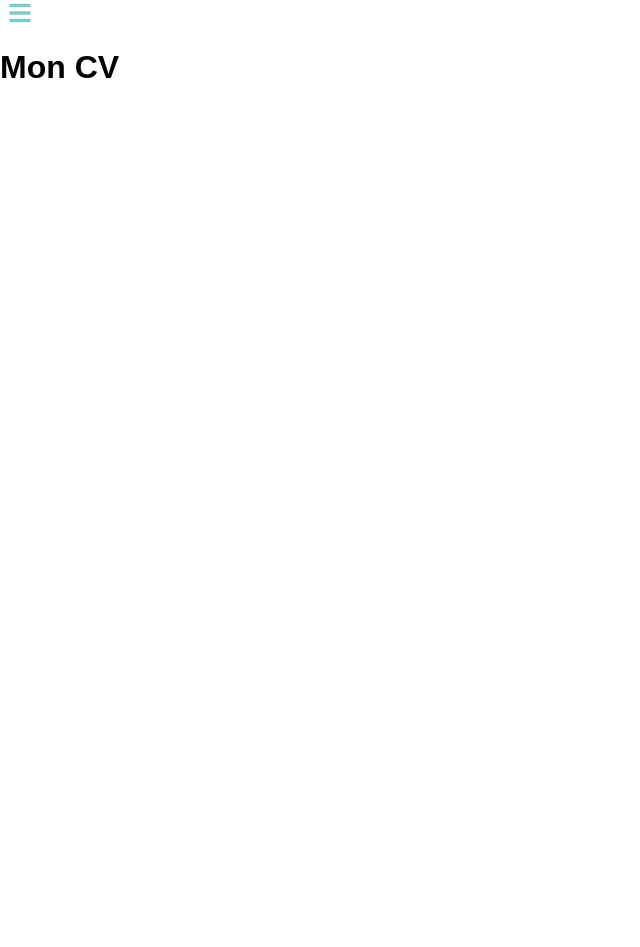
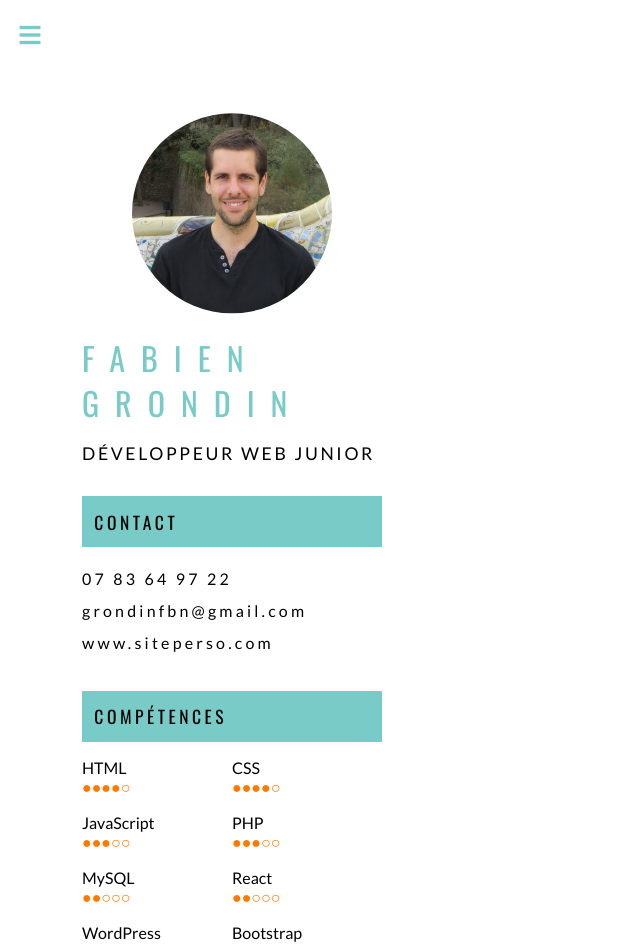
Before and after one commit to fabgrondin/personal-site, a React (Create React App) app: page /resume in a window 1280 px wide. Shown: the top 947 px of the page, without its empty margins (0-640 px from the left). Before the commit the page ends 800 px from the top, so only its background shows below. Built offline with nearby package versions, Linux system fonts and the light colour scheme.

Commit message:
Add resume aside

```diff
--- a/package.json
+++ b/package.json
@@ -6,7 +6,8 @@
     "react": "^16.5.0",
     "react-dom": "^16.5.0",
     "react-router-dom": "^4.3.1",
-    "react-scripts": "1.1.5"
+    "react-scripts": "1.1.5",
+    "react-transition-group": "^2.4.0"
   },
   "scripts": {
     "start": "react-scripts start",
--- a/src/App.css
+++ b/src/App.css
@@ -2,3 +2,8 @@
   --cyan: #79CBC8;
   --orange: #FF7900;
 }
+
+.main {
+  margin-left: 50px;
+  padding: 2em;
+}
--- a/src/App.js
+++ b/src/App.js
@@ -5,17 +5,14 @@ import {
   Link
 } from 'react-router-dom'
 
-import ToggleMenu from './ToggleMenu.js'
+import ToggleMenu from './ToggleMenu'
+import Resume from './Resume'
 
 import logo from './logo.svg';
 import './App.css';
 
 const Welcome = () => (
   <h1>Bienvenue</h1>
-)
-
-const Resume = () => (
-  <h1>Mon CV</h1>
 )
 
 const Portfolio = () => (
@@ -28,10 +25,11 @@ class App extends Component {
       <Router>
         <div className="App">
           <ToggleMenu />
-
-          <Route exact path="/" component={Welcome} />
-          <Route exact path="/resume" component={Resume} />
-          <Route exact path="/portfolio" component={Portfolio} />
+          <div className="main">
+            <Route exact path="/" component={Welcome} />
+            <Route exact path="/resume" component={Resume} />
+            <Route exact path="/portfolio" component={Portfolio} />
+          </div>
         </div>
       </Router>
     );
--- /dev/null
+++ b/src/Resume.css
@@ -0,0 +1,66 @@
+aside {
+  width: 300px;
+  padding-top: 80px;
+}
+
+#profil {
+  width: 200px;
+  margin: 0 50px;
+  clip-path: circle(100px at 50% 40%);
+}
+
+aside > h1 {
+  font-family: 'Oswald', sans-serif;
+  font-size: 2em;
+  font-weight: normal;
+  color: var(--cyan);
+  text-transform: uppercase;
+  letter-spacing: 0.5em;
+  line-height: 1.4em;
+  margin-top: -1em;
+  margin-bottom: 0;
+}
+
+aside > h2 {
+  font-family: 'Lato', sans-serif;
+  font-size: 1.1em;
+  font-weight: normal;
+  text-transform: uppercase;
+  letter-spacing: 0.15em;
+  margin-top: 1em;
+}
+
+aside > section {
+  margin-top: 2em;
+}
+
+aside > section > h3 {
+  font-family: 'Oswald', sans-serif;
+  font-size: 1.1em;
+  font-weight: normal;
+  text-transform: uppercase;
+  letter-spacing: 0.2em;
+  background-color: var(--cyan);
+  padding: 0.7em;
+  margin: 0;
+}
+
+#contact p {
+  letter-spacing: 0.2em;
+  line-height: 2em;
+}
+
+#skills_wrapper {
+  width: 100%;
+  display: -webkit-flex;
+  display: -ms-flex;
+  display: flex;
+}
+
+#skills_wrapper > div {
+  width: 50%;
+}
+
+.skill > span {
+  color: var(--orange);
+}
--- /dev/null
+++ b/src/Resume.js
@@ -0,0 +1,86 @@
+import React from 'react';
+import './Resume.css';
+
+const Resume = () => (
+  <section id="resume">
+  <aside>
+    <img id="profil" src="/images/profil.JPG" alt="Fabien Grondin"/>
+
+    <h1>Fabien Grondin</h1>
+    <h2>Développeur web junior</h2>
+
+    <section id="contact">
+      <h3>Contact</h3>
+      <p>
+      07 83 64 97 22
+      <br/>
+      grondinfbn@gmail.com
+      <br/>
+      www.siteperso.com
+      </p>
+    </section>
+
+    <section>
+      <h3>Compétences</h3>
+      <div id="skills_wrapper">
+        <div>
+          <p class="skill">
+            HTML
+            <br/>
+            <span>●●●●○</span>
+          </p>
+          <p class="skill">
+            JavaScript
+            <br/>
+            <span>●●●○○</span>
+          </p>
+          <p class="skill">
+            MySQL
+            <br/>
+            <span>●●○○○</span>
+          </p>
+          <p class="skill">
+            WordPress
+            <br/>
+            <span>●●●○○</span>
+          </p>
+          <p class="skill">
+            Laravel
+            <br/>
+            <span>●●●○○</span>
+          </p>
+        </div>
+        <div>
+          <p class="skill">
+            CSS
+            <br/>
+            <span>●●●●○</span>
+          </p>
+          <p class="skill">
+            PHP
+            <br/>
+            <span>●●●○○</span>
+          </p>
+          <p class="skill">
+            React
+            <br/>
+            <span>●●○○○</span>
+          </p>
+          <p class="skill">
+            Bootstrap
+            <br/>
+            <span>●●●●○</span>
+          </p>
+          <p class="skill">
+            Anglais
+            <br/>
+            <span>●●●○○</span>
+          </p>
+        </div>
+      </div>
+    </section>
+  </aside>
+  </section>
+)
+
+export default Resume
--- a/src/ToggleMenu.css
+++ b/src/ToggleMenu.css
@@ -1,4 +1,7 @@
 nav {
+  position: fixed;
+  top: 20px;
+  left: 10px;
   width: 40px;
   font-size: 1.5em;
   text-align: center;
@@ -9,6 +12,9 @@ nav > ul {
   list-style: none;
   padding: 0;
   margin: 0;
+  display: none;
+  opacity: 0;
+  transition: opacity 300ms ease-in-out;
 }
 
 nav > ul > li > a:visited {
@@ -18,3 +24,7 @@ nav > ul > li > a:visited {
 nav > ul > li > a.active {
   color: var(--orange);
 }
+
+#menu_toggle {
+  cursor: pointer;
+}
--- a/src/ToggleMenu.js
+++ b/src/ToggleMenu.js
@@ -1,6 +1,12 @@
 import React, {Component} from 'react';
 import {NavLink} from 'react-router-dom'
+import Transition from 'react-transition-group/Transition'
 import './ToggleMenu.css'
+
+const transitionStyles = {
+  entering: { opacity: 0, display: "block"},
+  entered:  { opacity: 1, display: "block" },
+};
 
 class ToggleMenu extends Component {
 state = {
@@ -12,9 +18,10 @@ toggleMenu = () => {
 render() {
   return (
     <nav>
-      <span role="button" id="menu_display" onClick={this.toggleMenu}><i className="fas fa-bars"></i></span>
-      {this.state.visible && (
-        <ul>
+      <span role="button" id="menu_toggle" onClick={this.toggleMenu}><i className="fas fa-bars"></i></span>
+      <Transition in={this.state.visible} timeout={300}>
+      { (state) => (
+        <ul style={{...transitionStyles[state]}}>
           <li>
             <NavLink exact to="/" title="Accueil">
               <i className="fas fa-home"></i>
@@ -32,6 +39,7 @@ render() {
           </li>
         </ul>
       )}
+      </Transition>
     </nav>
   );
 }
--- a/src/index.css
+++ b/src/index.css
@@ -1,5 +1,7 @@
+@import url('https://fonts.googleapis.com/css?family=Lato');
+@import url('https://fonts.googleapis.com/css?family=Oswald');
 body {
   margin: 0;
   padding: 0;
-  font-family: sans-serif;
+  font-family: 'Lato', sans-serif;
 }
```
Also changed, not shown: public/images/profil.JPG (added), 1 other file (tests, documents, lock files or other folders).
